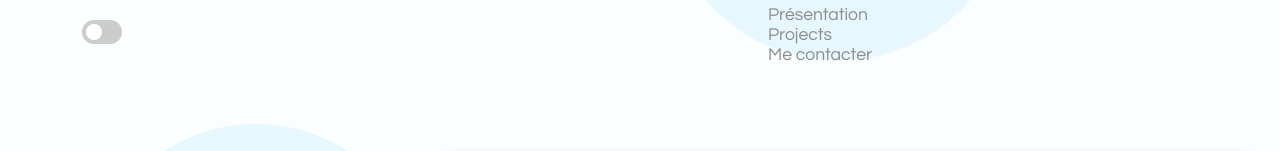
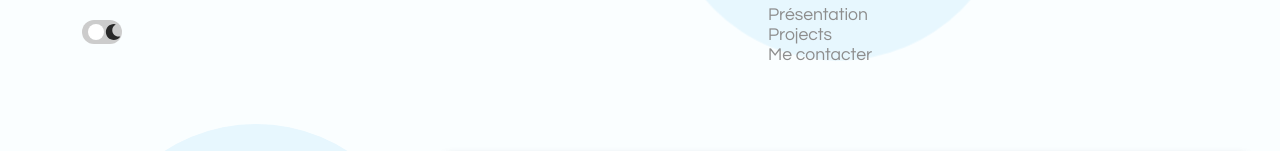
Before and after one commit to papyntown/new-cv-toto, a Next.js app: page /project/1 in a window 1280 px wide. Shown: the top 151 px of the page. Built offline with nearby package versions, Linux system fonts and the light colour scheme.

Commit message:
toogle moon

```diff
--- a/components/DarkMode.js
+++ b/components/DarkMode.js
@@ -1,4 +1,5 @@
 import { useEffect, useState } from "react";
+import { FaMoon, FaSun } from "react-icons/fa";
 
 function Darkmode() {
     const [isDarkMode, setIsDarkMode] = useState(
@@ -9,7 +10,7 @@ function Darkmode() {
     );
     useEffect(() => {
         const elements = document.querySelectorAll(
-            "body,a, .button, h1, p, h3, .random-circle, .project, .home , .navigation, .img-cv, .contact"
+            " .sun, .moon,body,a, .button, h1, p, h3, .random-circle, .project, .home , .navigation, .img-cv, .contact"
         );
 
         function toggleDarkMode() {
@@ -44,6 +45,12 @@ function Darkmode() {
                     checked={isDarkMode}
                 />
                 <span className="slider"></span>
+                <span className="sun">
+                    <FaSun />{" "}
+                </span>
+                <span className="moon">
+                    <FaMoon />
+                </span>
             </label>
         </div>
     );
--- a/styles/components/_dark-mode.scss
+++ b/styles/components/_dark-mode.scss
@@ -80,7 +80,7 @@ a:visited.light-mode {
 }
 .social-network.dark-mode {
     ul a {
-        color: red; // $dark-color-5;
+        color: $dark-color-5;
         &:hover {
             color: $dark-color-6;
         }
@@ -154,11 +154,10 @@ a:visited.light-mode {
         color: $dark-color-5;
     }
     .button {
-        color: $dark-color-4;
-        background: $dark-color-2;
-        &:hover {
-            color: $dark-color-5;
-            background: $dark-color-3;
+        color: $dark-color-2;
+        background: $dark-color-4;
+        :hover {
+            background: $dark-color-5;
         }
     }
     .random-circle {
--- a/styles/components/_toggle-dark-mode.scss
+++ b/styles/components/_toggle-dark-mode.scss
@@ -32,9 +32,9 @@
     content: "";
     height: 16px;
     width: 16px;
-    left: 4px;
+    left: 6px;
     bottom: 4px;
-    background-color: white;
+    background-color: rgb(255, 255, 255);
     transition: 0.4s;
     border-radius: 50%;
 }
@@ -63,5 +63,29 @@ input:checked + .slider:before {
 }
 
 .dark-mode input:checked + .slider:before {
-    background-color: #fff;
+    background-color: #ffffff;
 }
+
+input:checked + .sun {
+    width: 150px;
+}
+
+.sun {
+    position: relative;
+    top: 4px;
+    left: 3px;
+    transition: 0.2s;
+}
+.sun.light-mode {
+    opacity: 0;
+}
+
+.moon {
+    position: relative;
+    top: 4px;
+    left: 3px;
+    transition: 0.2s;
+}
+.moon.dark-mode {
+    opacity: 0;
+}
```
